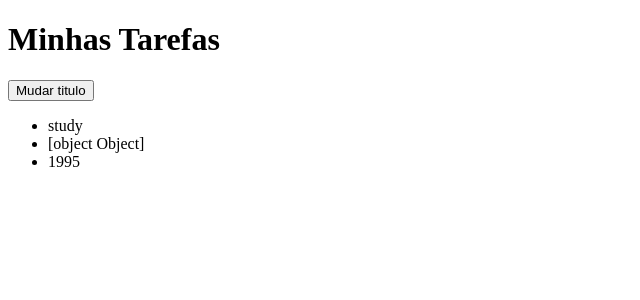
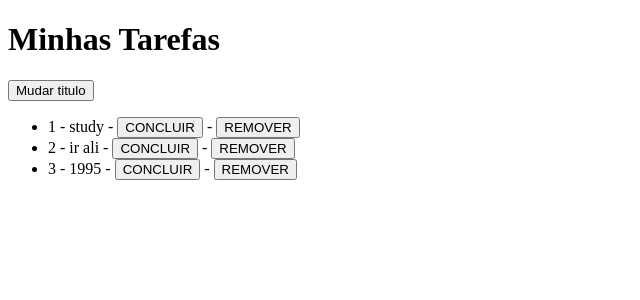
Before and after one commit to rafaelalvesmds/ToDoAngular, an Angular app: page / in a window 1280 px wide. Shown: the top 300 px of the page, without its empty margins (0-640 px from the left). Built offline with nearby package versions, Linux system fonts and the light colour scheme.

Commit message:
Objetos Complexos

```diff
--- a/src/app/app.component.html
+++ b/src/app/app.component.html
@@ -3,5 +3,5 @@
 <button (click)="alterarTitulo()">Mudar titulo</button>
 
 <ul>
-  <li *ngFor="let todo of todos">{{todo}}</li>
+  <li *ngFor="let todo of todos"> {{todo.id}} - {{todo.title}} -  <button>CONCLUIR</button> - <button>REMOVER</button></li>
 </ul>
--- a/src/app/app.component.ts
+++ b/src/app/app.component.ts
@@ -1,4 +1,5 @@
 import { Component } from '@angular/core';
+import { Todo } from 'src/models/todo.model';
 
 @Component({
   selector: 'app-root', //<app-root>
@@ -7,14 +8,14 @@
 })
 
 export class AppComponent {
-  public todos: any[] = [];
+  public todos: Todo[] = [];
   public title: String = 'Minhas Tarefas';
 
 
   constructor() {
-    this.todos.push('study');
-    this.todos.push({"message": "json" });
-    this.todos.push(1995);
+    this.todos.push(new Todo(1,'study', false));
+    this.todos.push(new Todo(2,'ir ali', false));
+    this.todos.push(new Todo(3, '1995', true));
   }
 
   alterarTitulo() {
--- /dev/null
+++ b/src/models/todo.model.ts
@@ -0,0 +1,11 @@
+export class Todo {
+
+
+  constructor(
+    public id: Number,
+    public title: String,
+    public done: Boolean
+  ) {
+
+  }
+}
```
